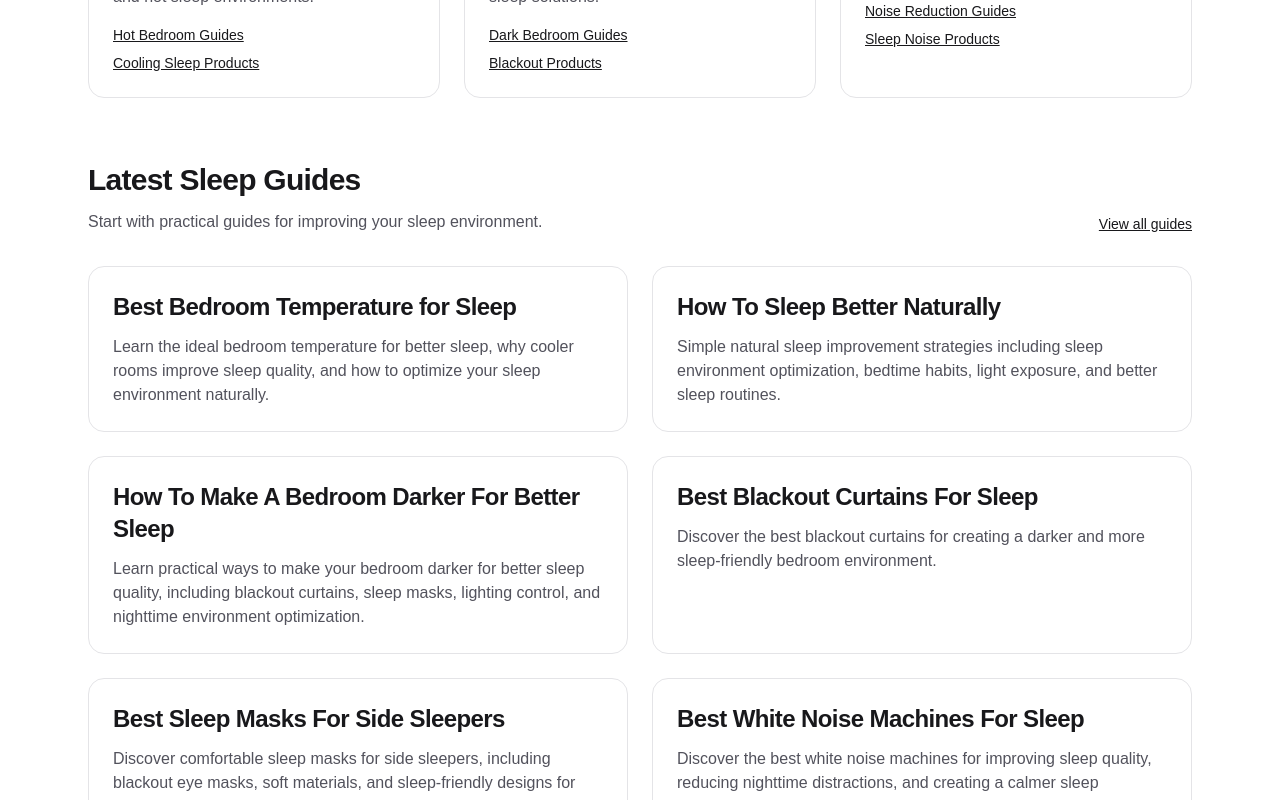
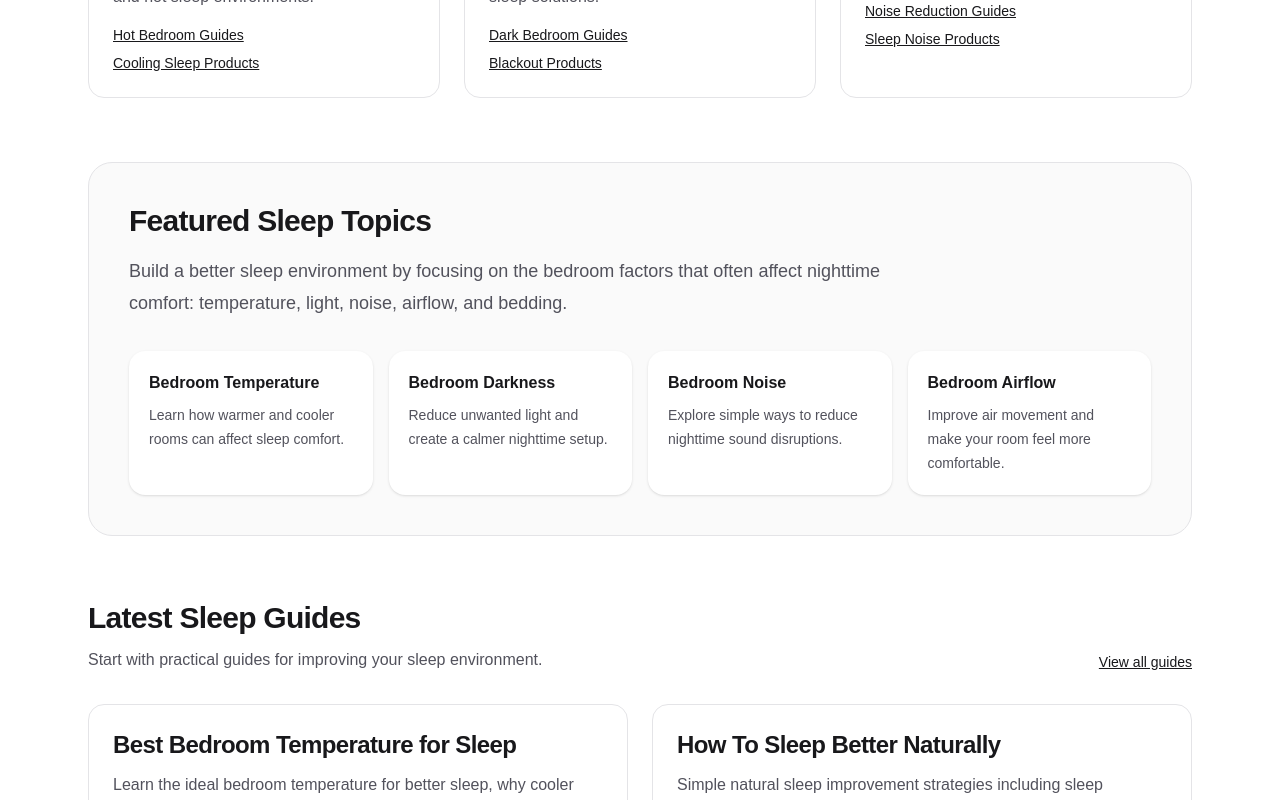
Before and after one commit to Lee-ciang/sleep-project, a Next.js app: page / in a window 1280 px wide. Shown: the part 656-1456 px from the top of the page. Built offline with nearby package versions, Linux system fonts and the light colour scheme.

Commit message:
Add featured sleep topics section

```diff
--- a/app/page.tsx
+++ b/app/page.tsx
@@ -116,6 +116,69 @@ export default function Home() {
     </div>
   </div>
 </section>
+<section className="mx-auto max-w-6xl px-6 pb-16">
+  <div className="rounded-3xl border border-zinc-200 bg-zinc-50 p-8 md:p-10">
+    <h2 className="text-3xl font-bold tracking-tight">
+      Featured Sleep Topics
+    </h2>
+
+    <p className="mt-4 max-w-3xl text-lg leading-8 text-zinc-600">
+      Build a better sleep environment by focusing on the bedroom factors that
+      often affect nighttime comfort: temperature, light, noise, airflow, and
+      bedding.
+    </p>
+
+    <div className="mt-8 grid gap-4 md:grid-cols-2 lg:grid-cols-4">
+      <Link
+        href="/guides/best-bedroom-temperature-for-sleep"
+        className="rounded-2xl bg-white p-5 shadow-sm transition hover:shadow-md"
+      >
+        <h3 className="font-semibold">
+          Bedroom Temperature
+        </h3>
+        <p className="mt-2 text-sm leading-6 text-zinc-600">
+          Learn how warmer and cooler rooms can affect sleep comfort.
+        </p>
+      </Link>
+
+      <Link
+        href="/guides/how-to-make-bedroom-darker-for-sleep"
+        className="rounded-2xl bg-white p-5 shadow-sm transition hover:shadow-md"
+      >
+        <h3 className="font-semibold">
+          Bedroom Darkness
+        </h3>
+        <p className="mt-2 text-sm leading-6 text-zinc-600">
+          Reduce unwanted light and create a calmer nighttime setup.
+        </p>
+      </Link>
+
+      <Link
+        href="/guides/how-to-reduce-bedroom-noise-for-better-sleep"
+        className="rounded-2xl bg-white p-5 shadow-sm transition hover:shadow-md"
+      >
+        <h3 className="font-semibold">
+          Bedroom Noise
+        </h3>
+        <p className="mt-2 text-sm leading-6 text-zinc-600">
+          Explore simple ways to reduce nighttime sound disruptions.
+        </p>
+      </Link>
+
+      <Link
+        href="/guides/how-to-improve-bedroom-airflow-for-sleep"
+        className="rounded-2xl bg-white p-5 shadow-sm transition hover:shadow-md"
+      >
+        <h3 className="font-semibold">
+          Bedroom Airflow
+        </h3>
+        <p className="mt-2 text-sm leading-6 text-zinc-600">
+          Improve air movement and make your room feel more comfortable.
+        </p>
+      </Link>
+    </div>
+  </div>
+</section>
 
       <section className="mx-auto max-w-6xl px-6 pb-24">
         <div className="flex items-end justify-between gap-6">
```
